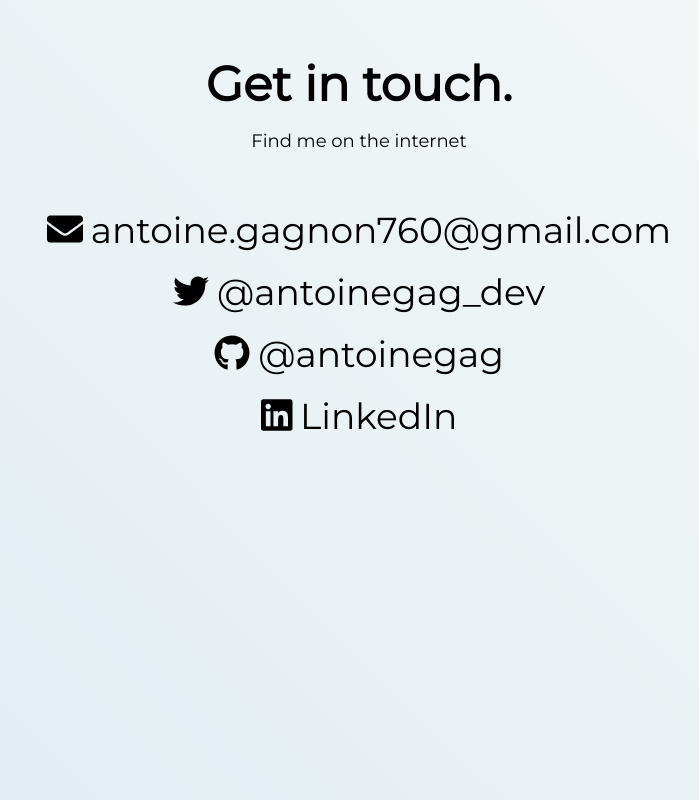
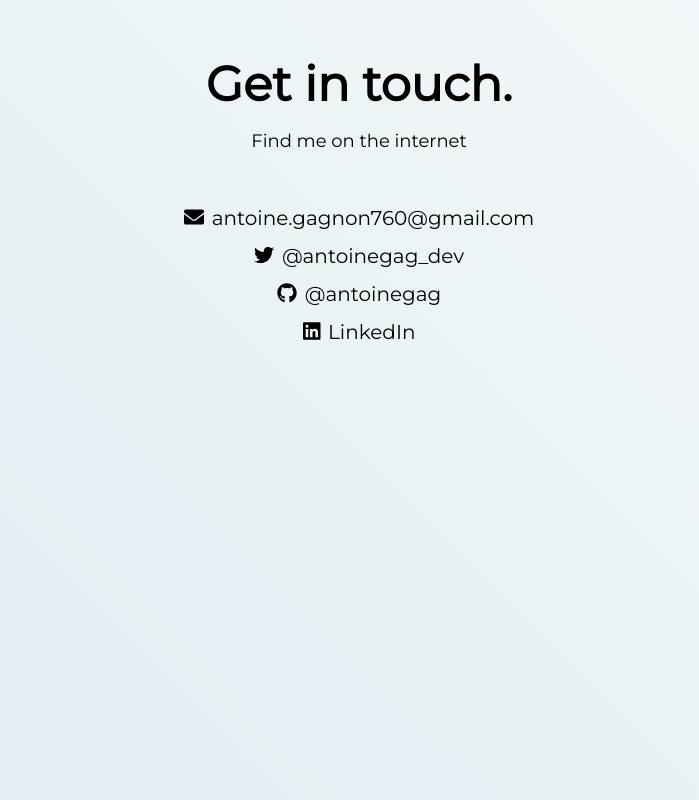
Before and after one commit to antoinegag/antoineg.dev, a React (Create React App) app: page /#/ in a window 1280 px wide. Shown: the part 2803-3603 px from the top of the page, without its empty margins (281-980 px from the left). Built offline with nearby package versions, Linux system fonts and the light colour scheme.

Commit message:
Fix text size

```diff
--- a/src/pages/Home/index.js
+++ b/src/pages/Home/index.js
@@ -91,27 +91,25 @@ export default function Home() {
           <h2 className="py-2">Get in touch.</h2>
           <p className="text-lg">Find me on the internet</p>
         </div>
-        <div className="text-center text-4xl">
-          <ul>
-            <li className="my-2">
+        <div className="text-center text-xl">
+          <div className="my-2">
             <FontAwesomeIcon icon={faEnvelope} className="mr-2" />
             <a href="mailto:antoine.gagnon760+s@gmail.com" target="_top">
               antoine.gagnon760@gmail.com
             </a>
-            </li>
-            <li className="my-2">
+          </div>
+          <div className="my-2">
             <FontAwesomeIcon icon={faTwitter} className="mr-2" />
             <a href="https://twitter.com/antoinegag_dev">@antoinegag_dev</a>
-            </li>
-            <li className="my-2">
+          </div>
+          <div className="my-2">
             <FontAwesomeIcon icon={faGithub} className="mr-2" />
             <a href="https://github.com/antoinegag">@antoinegag</a>
-            </li>
-            <li className="my-2">
+          </div>
+          <div className="my-2">
             <FontAwesomeIcon icon={faLinkedin} className="mr-2" />
             <a href="https://www.linkedin.com/in/antoine-gagnon/">LinkedIn</a>
-            </li>
-          </ul>
+          </div>
         </div>
       </div>
     </div>
```
Lines whose indentation alone changed are shown as unchanged.
